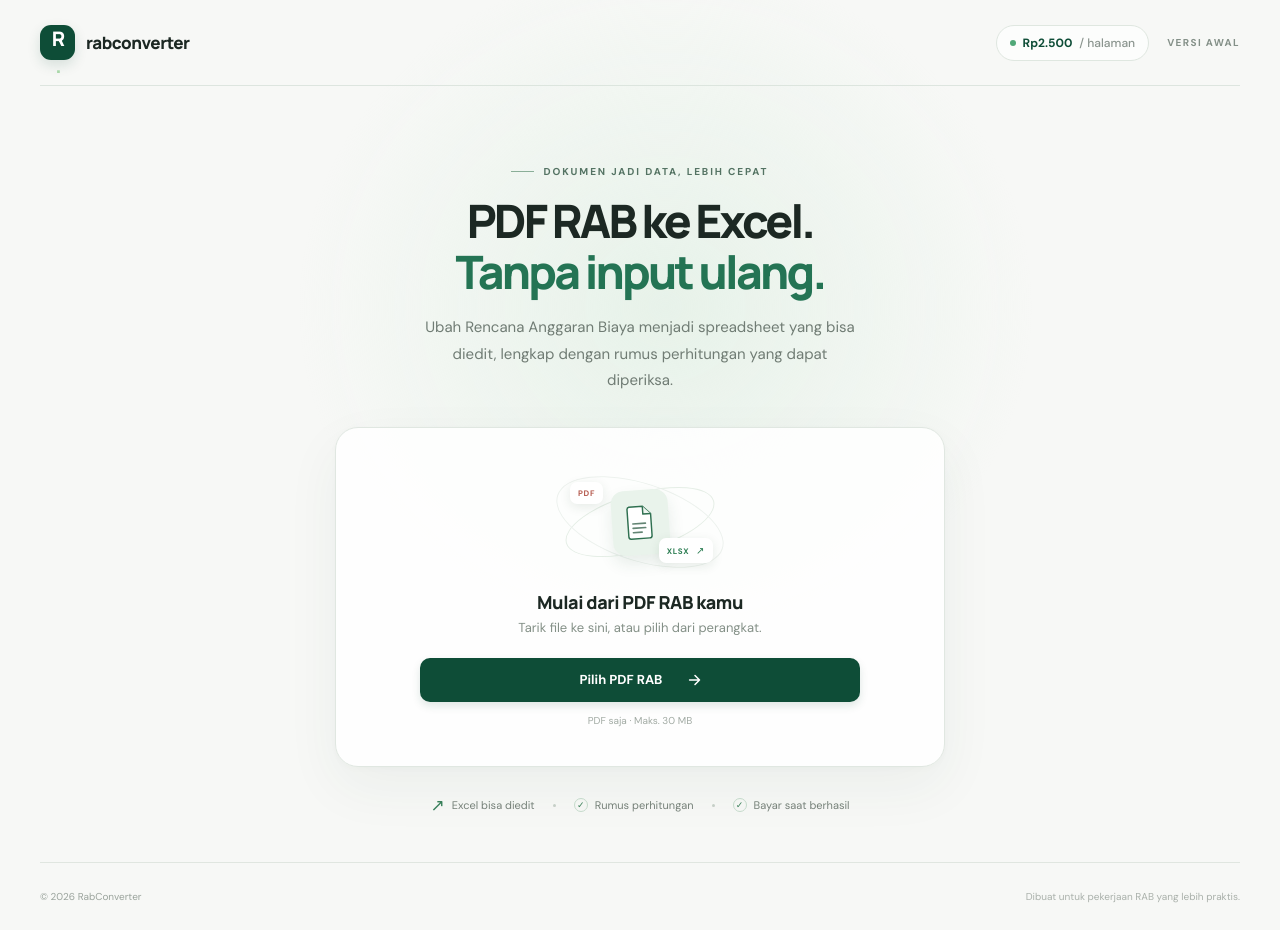
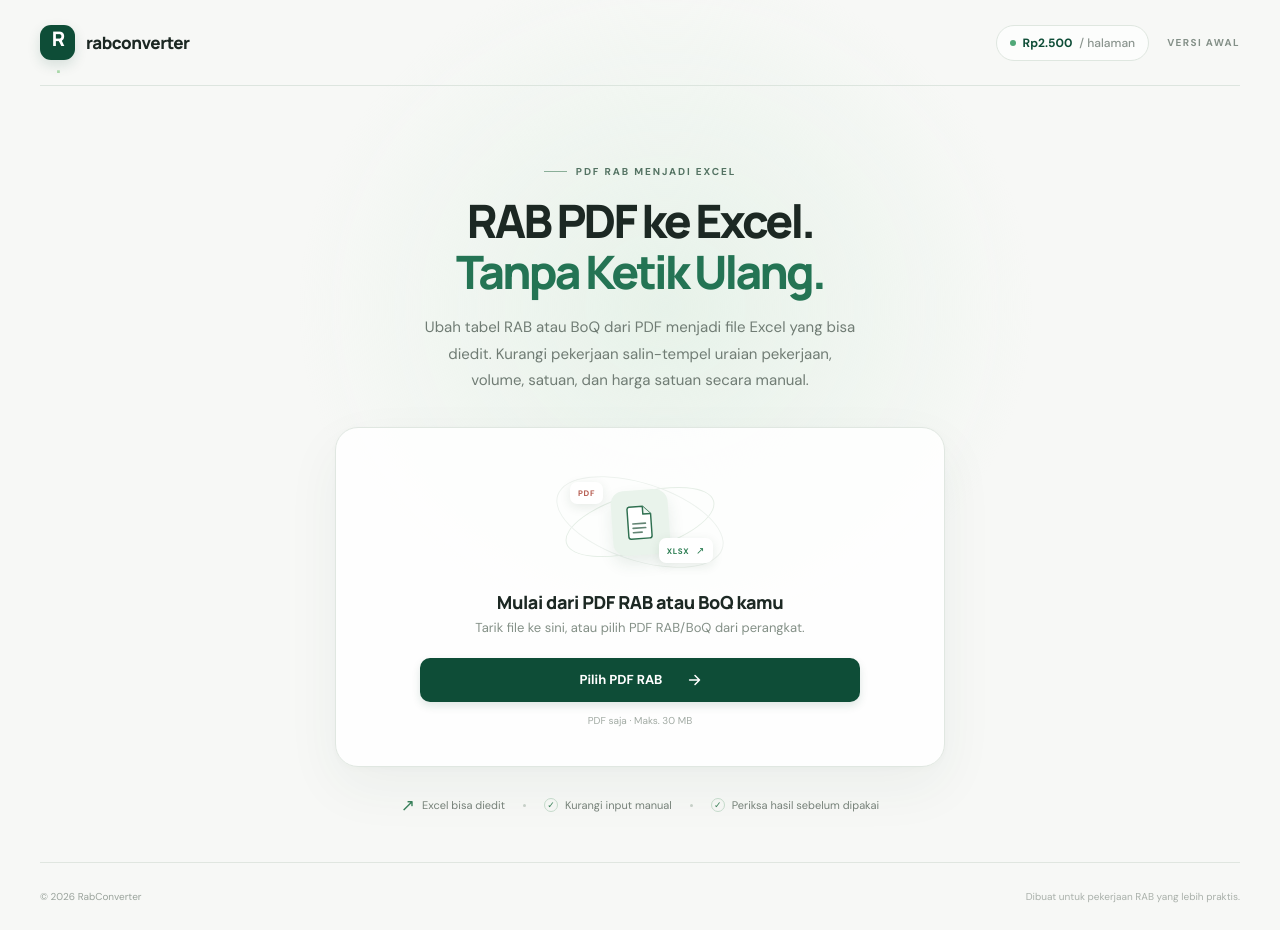
Before and after one commit to fsoeltoni-rabconverter/rabconverter, a React (Vite) app: page / in a window 1280 px wide. Built offline with nearby package versions, Linux system fonts and the light colour scheme.

Commit message:
Apply contractor-focused RabConverter landing page copy

```diff
--- a/src/App.tsx
+++ b/src/App.tsx
@@ -80,11 +80,11 @@ export default function App() {
 
       <main className="main-content">
         <div className="hero-copy">
-          <div className="eyebrow"><span className="eyebrow-line" /> DOKUMEN JADI DATA, LEBIH CEPAT</div>
-          <h1>PDF RAB ke Excel.<br /><span>Tanpa input ulang.</span></h1>
+          <div className="eyebrow"><span className="eyebrow-line" /> PDF RAB MENJADI EXCEL</div>
+          <h1>RAB PDF ke Excel.<br /><span>Tanpa Ketik Ulang.</span></h1>
           <p className="hero-description">
-            Ubah Rencana Anggaran Biaya menjadi spreadsheet yang bisa diedit,
-            lengkap dengan rumus perhitungan yang dapat diperiksa.
+            Ubah tabel RAB atau BoQ dari PDF menjadi file Excel yang bisa diedit.
+            Kurangi pekerjaan salin-tempel uraian pekerjaan, volume, satuan, dan harga satuan secara manual.
           </p>
         </div>
 
@@ -105,8 +105,8 @@ export default function App() {
                 <div className="float-tag tag-pdf">PDF</div>
                 <div className="float-tag tag-xlsx">XLSX <span>↗</span></div>
               </div>
-              <h2>Mulai dari PDF RAB kamu</h2>
-              <p className="upload-hint">Tarik file ke sini, atau pilih dari perangkat.</p>
+              <h2>Mulai dari PDF RAB atau BoQ kamu</h2>
+              <p className="upload-hint">Tarik file ke sini, atau pilih PDF RAB/BoQ dari perangkat.</p>
               <button className="primary-button" type="button" onClick={() => inputRef.current?.click()}>
                 <span>Pilih PDF RAB</span><ArrowIcon />
               </button>
@@ -116,7 +116,7 @@ export default function App() {
             <div className="selected-state">
               <div className="selected-file-icon"><FileIcon /></div>
               <div className="selected-copy">
-                <span className="selected-kicker">FILE DIPILIH</span>
+                <span className="selected-kicker">PDF DIPILIH</span>
                 <strong title={selectedFile.name}>{selectedFile.name}</strong>
                 <span>{formatBytes(selectedFile.size)} · PDF</span>
               </div>
@@ -138,9 +138,9 @@ export default function App() {
         <div className="reassurance-row">
           <div className="reassurance-item"><span className="reassurance-icon">↗</span><span>Excel bisa diedit</span></div>
           <span className="reassurance-separator" />
-          <div className="reassurance-item"><span className="reassurance-check">✓</span><span>Rumus perhitungan</span></div>
+          <div className="reassurance-item"><span className="reassurance-check">✓</span><span>Kurangi input manual</span></div>
           <span className="reassurance-separator" />
-          <div className="reassurance-item"><span className="reassurance-check">✓</span><span>Bayar saat berhasil</span></div>
+          <div className="reassurance-item"><span className="reassurance-check">✓</span><span>Periksa hasil sebelum dipakai</span></div>
         </div>
       </main>
 
```
